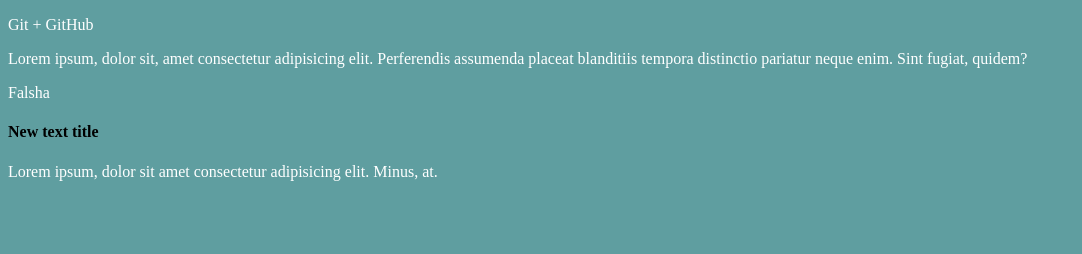
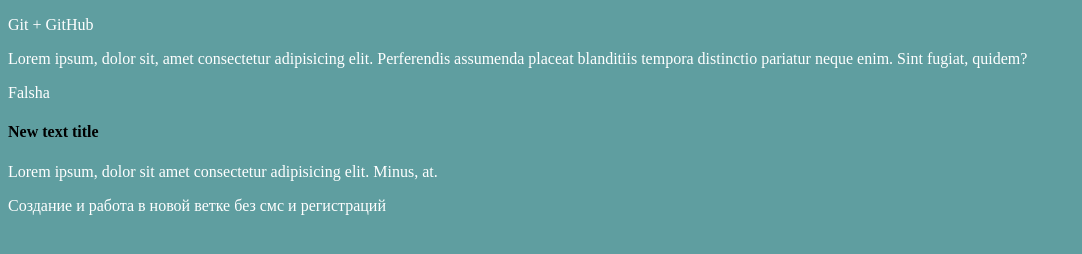
Before and after one commit to pgplug/gittest, a plain HTML site: page index.html in a window 1280 px wide. Shown: the whole page, without its empty margins (0-1082 px from the left). Drawn offline with Linux system fonts and the light colour scheme.

Commit message:
Ветка alt и работа в ней

```diff
--- a/index.html
+++ b/index.html
@@ -14,5 +14,8 @@
 
     <h4>New text title</h4>
     <p>Lorem ipsum, dolor sit amet consectetur adipisicing elit. Minus, at.</p>
+
+
+    <p>Создание и работа в новой ветке без смс и регистраций</p>
 </body>
 </html>
```
